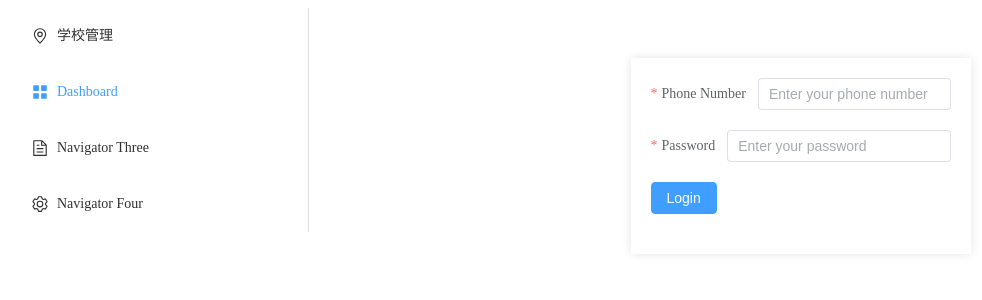
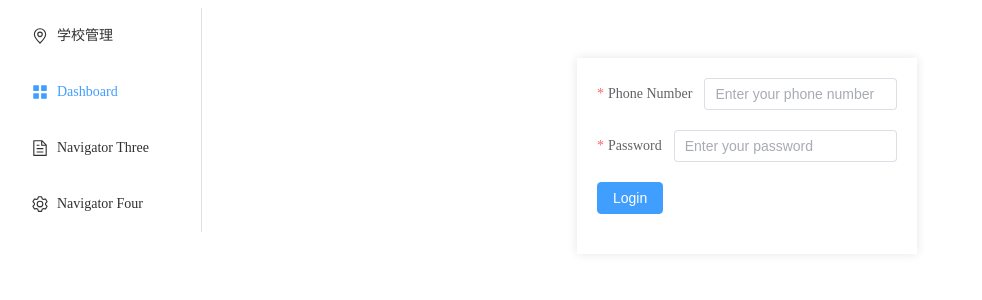
Before and after one commit to digitalboy/mathgpt_frontend_admin, a Vue app: page /login in a window 1280 px wide. Shown: the top 300 px of the page, without its empty margins (0-982 px from the left). Built offline with nearby package versions, Linux system fonts and the light colour scheme.

Commit message:
modified:   src/App.vue 	modified:   src/stores/graphStore.ts

```diff
--- a/src/App.vue
+++ b/src/App.vue
@@ -1,10 +1,10 @@
 <!-- src\App.vue -->
 <template>
   <el-row :gutter="20">
-    <el-col :span="6" class="hidden-md-and-down">
+    <el-col :span="4" class="hidden-md-and-down">
       <SideMenu />
     </el-col>
-    <el-col :span="18" class="hidden-md-and-down">
+    <el-col :span="20" class="hidden-md-and-down">
       <router-view />
     </el-col>
     <el-col :span="24" class="hidden-md-and-up">
--- a/src/stores/graphStore.ts
+++ b/src/stores/graphStore.ts
@@ -1,6 +1,6 @@
 // stores/graphStore.ts
 import { defineStore } from 'pinia';
-import { GraphData, GraphService, Node, Edge } from '@/services/graphService';
+import { GraphService, Node, Edge } from '@/services/graphService';
 
 export const useGraphStore = defineStore('graph', {
     state: () => ({
```
